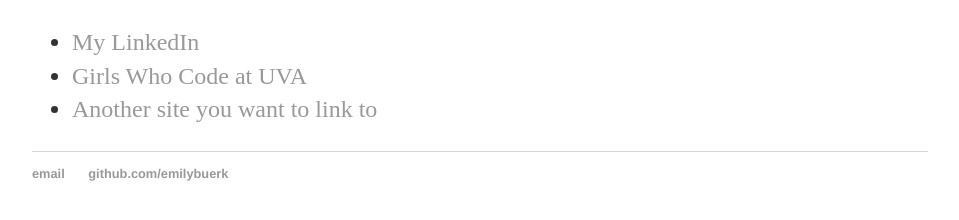
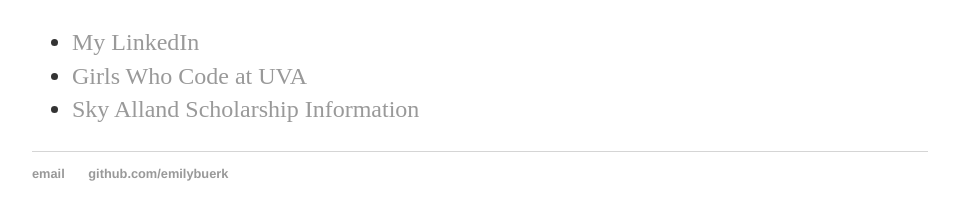
Before and after one commit to emilybuerk/emilybuerk.github.io, a Jekyll site: the page built from about/index.html, in a window 1280 px wide. Shown: the part 401-621 px from the top of the page, without its empty margins (160-1119 px from the left). Built offline with Jekyll 4.4.1, drawn with Linux system fonts in a browser that asks for light colours.

Commit message:
about sky alland

```diff
--- a/about/index.html
+++ b/about/index.html
@@ -10,6 +10,6 @@ title: About Emily Buerk
 			<ul class="contacts">
 				<li><a href="https://www.linkedin.com/in/emily-buerk/">My LinkedIn</a></li>
 				<li><a href="https://www.gwcuva.com/">Girls Who Code at UVA</a></li>
-				<li><a href="#">Another site you want to link to</a></li>
+				<li><a href="https://skyscholarship.com/">Sky Alland Scholarship Information</a></li>
 				</ul>
 		</div>
```
